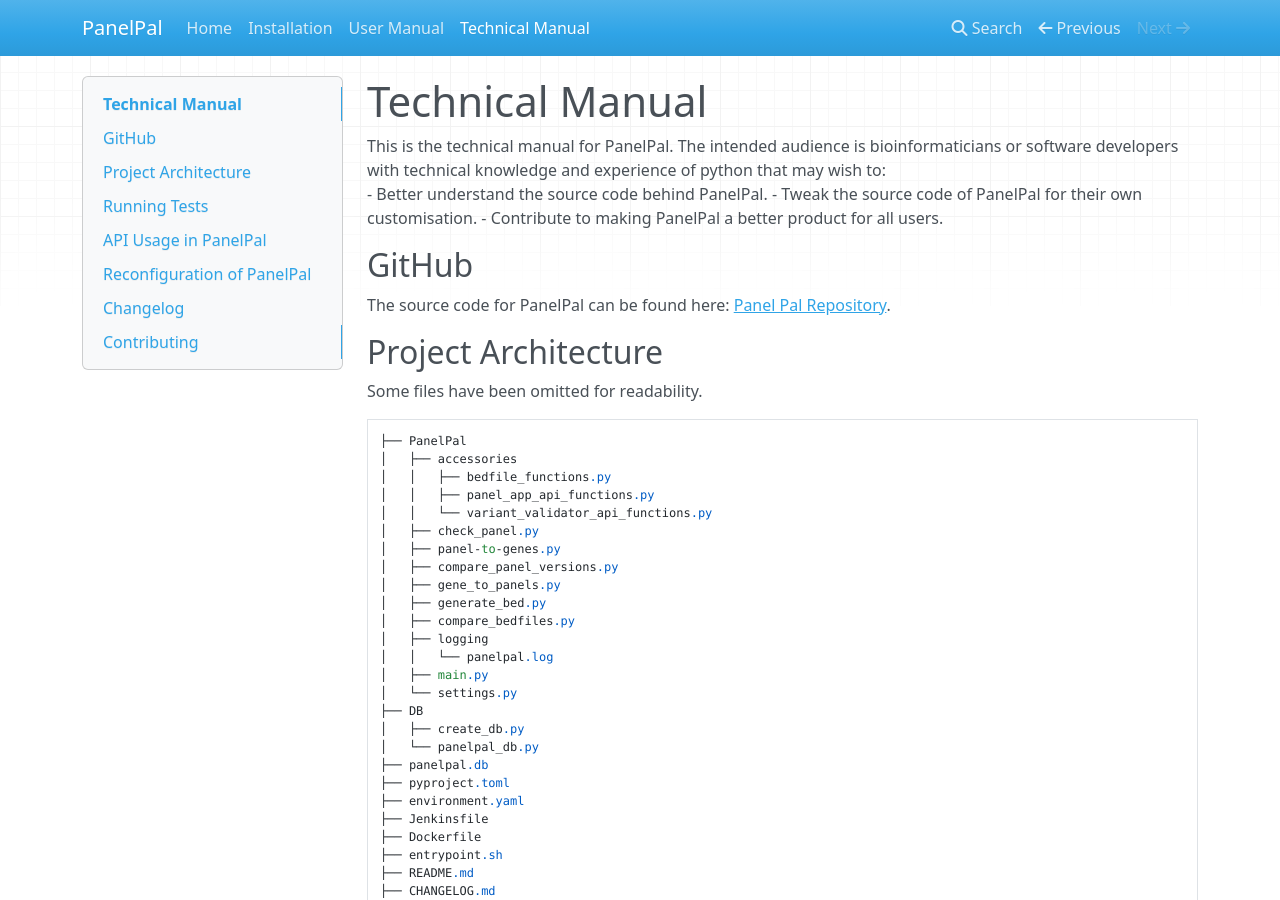
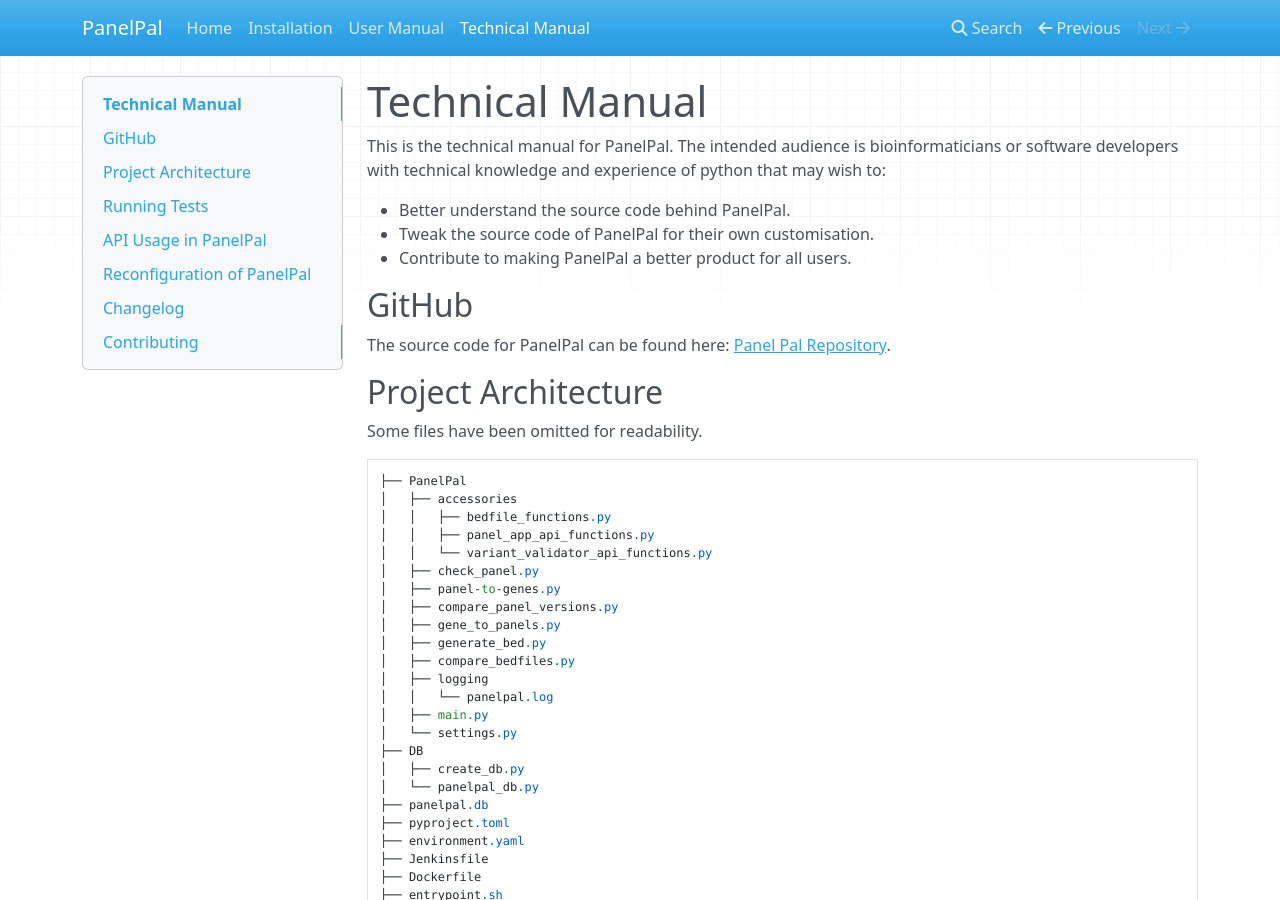
Before and after one commit to PatrickWeller/PanelPal, an MkDocs documentation site: the page built from docs/technical_manual.md, in a window 1280 px wide and 900 px high. Built offline with MkDocs 1.6.1, drawn with Linux system fonts in a browser that asks for light colours; nearby versions of some CDN libraries.

```diff
--- a/docs/technical_manual.md
+++ b/docs/technical_manual.md
@@ -1,8 +1,9 @@
 # Technical Manual
 
 This is the technical manual for PanelPal. The intended audience is bioinformaticians or software developers with technical knowledge and experience of python that may wish to:<br>
-- Better understand the source code behind PanelPal.
-- Tweak the source code of PanelPal for their own customisation.
+
+- Better understand the source code behind PanelPal.<br>
+- Tweak the source code of PanelPal for their own customisation.<br>
 - Contribute to making PanelPal a better product for all users.
 
 ## GitHub
```
